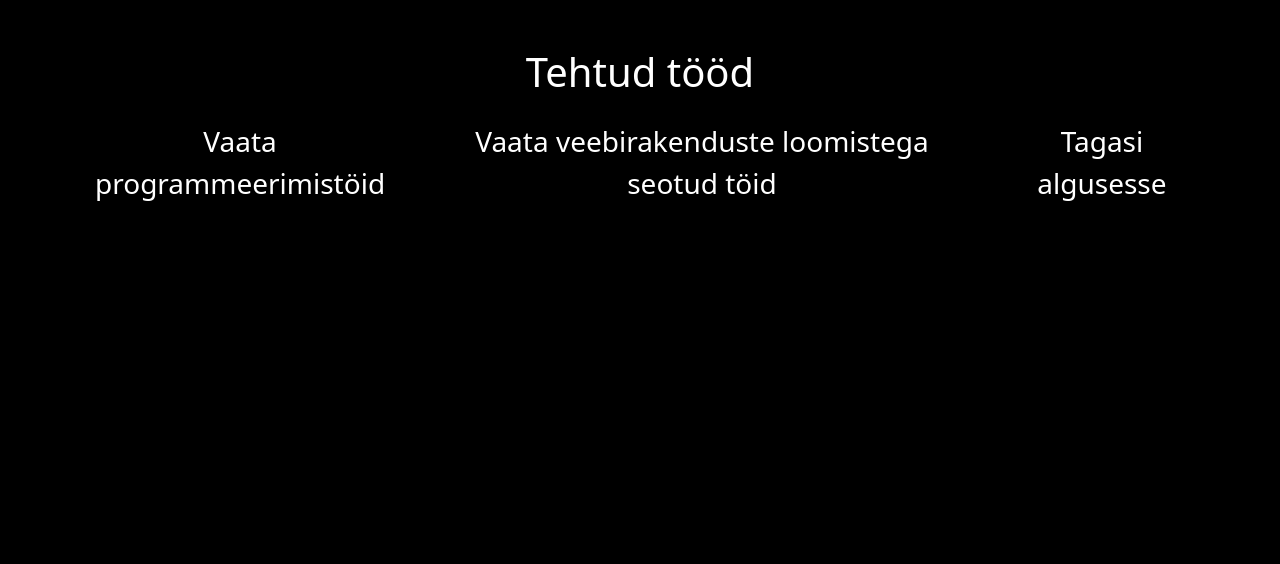
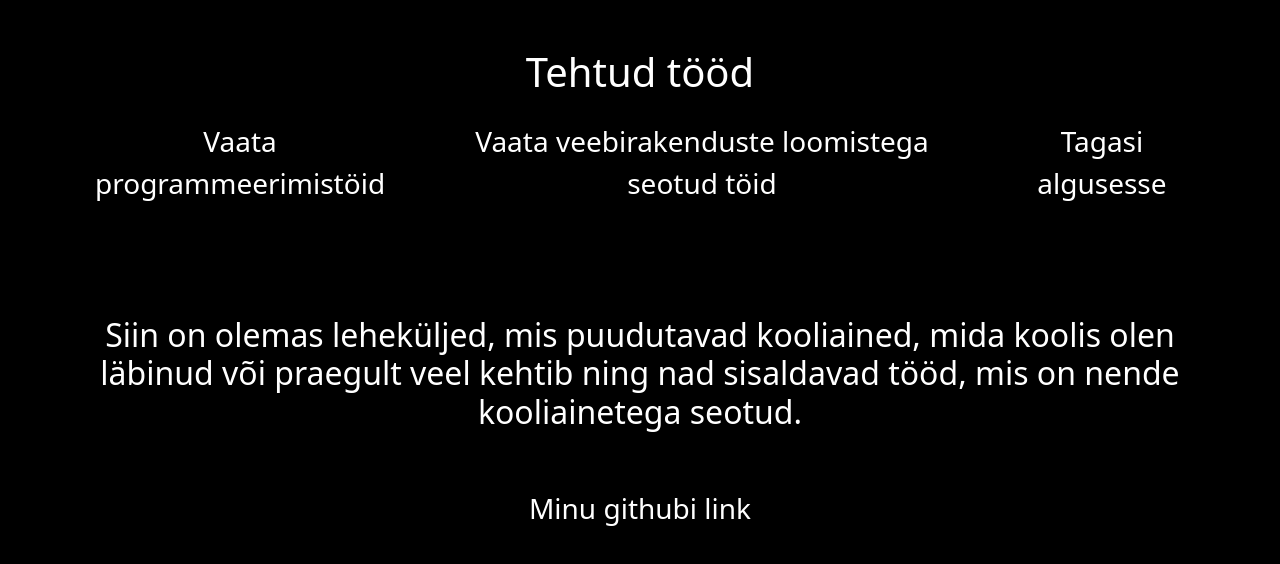
Before and after one commit to St11v3n/Stiiven_Ottens_Portfoolio, a website: page Tehtud_tööd/tehtud_tööd.html in a window 1280 px wide. Drawn offline with nearby package versions, Linux system fonts and the light colour scheme.

Commit message:
Lisasin tehtud_tööd.html-ile  põhi sisu, mis pöörab tähelepanu leheküljedele ning on ka footer, mis sisaldab minu githubi link.

```diff
--- a/Tehtud_tööd/tehtud_tööd.html
+++ b/Tehtud_tööd/tehtud_tööd.html
@@ -22,5 +22,29 @@
 
         </div>
     </header>
+
+    <main class="py-5">
+
+        <div class="container">
+
+            <h2>
+                Siin on olemas leheküljed, mis puudutavad kooliained, mida koolis olen läbinud või praegult veel kehtib ning nad sisaldavad
+                tööd, mis on nende kooliainetega seotud.
+            </h2>
+
+
+
+        </div>
+
+    </main>
+
+
+    <footer>
+        <a class="text-decoration-none fs-3" href="https://github.com/St11v3n">Minu githubi link</a>
+    </footer>
+
+
+
+
 </body>
 </html>
```
